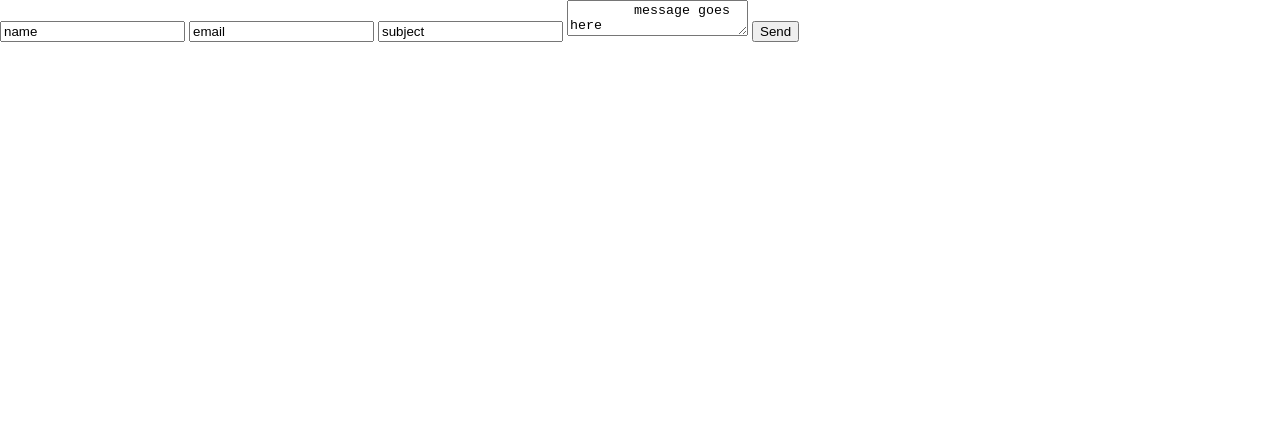
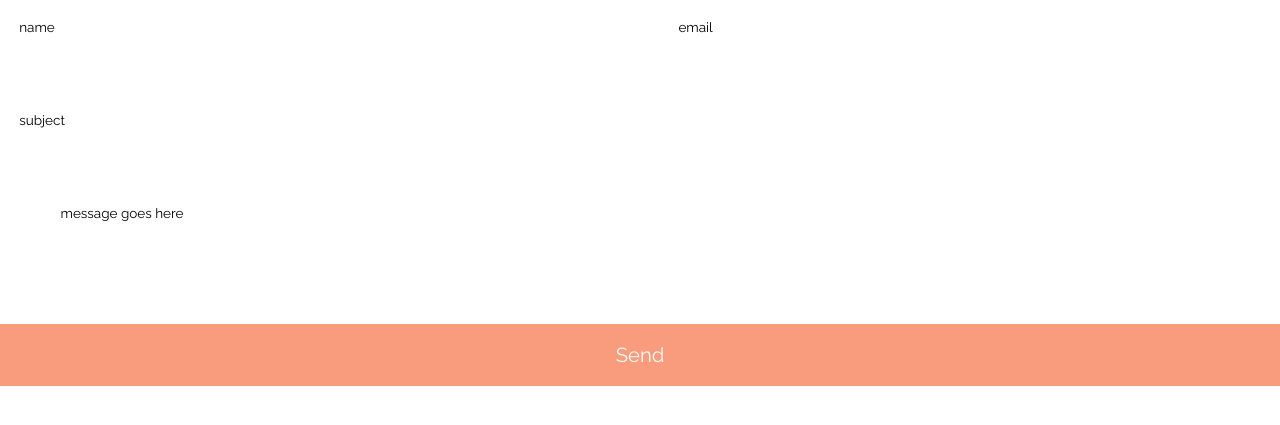
Before and after one commit to ryanfiller89/gabfolio, a Jekyll site: the page built from contact.md, in a window 1280 px wide. Shown: the top 425 px of the page. Built offline with Jekyll 4.4.1, drawn with Linux system fonts in a browser that asks for light colours.

Commit message:
adds markup to and styles contact form

```diff
--- a/_layouts/contact.html
+++ b/_layouts/contact.html
@@ -1,3 +1,7 @@
+<head>
+    <link rel="stylesheet" href="/assets/css/main.css">
+</head>
+
 <style>
     body {
         margin: 0 !important;
--- a/assets/_scss/components/contact-form.scss
+++ b/assets/_scss/components/contact-form.scss
@@ -1,4 +1,42 @@
 iframe.contact-form {
     border: 0;
-    background: green;
+    height: 900px;
 }
+
+form.contact {
+    background-color: none;
+
+    .contact__row {
+        width: 100%;
+        display: flex;
+        justify-content: space-between;
+
+        .contact__row--half {
+            display: block;
+            width: calc(50% - #{$spacing}/2);
+            margin-bottom: $spacing;
+        }
+
+        .contact__row--full {
+            display: block;
+            width: 100%;
+            margin-bottom: $spacing;
+        }
+    }
+
+    input, textarea, .contact__row__button  {
+        font-size: .75em;
+        @include body-font;
+        border: none;
+        padding: $spacing/2;
+    }
+
+    textarea {
+        resize: none;
+        height: 100px;
+    }
+
+    .button {
+        @include button--secondary;
+    }
+}
--- a/contact.md
+++ b/contact.md
@@ -5,13 +5,21 @@ permalink: /contact/
 ---
 
 <form action="https://formspree.io/ryanfiller89@gmail.com" method="POST" class="contact">
-    <input type="text" name="name" value="name">
-    <input type="email" name="_replyto" value="email">
-    <input type="text" name="_subject" value="subject" />
-    <textarea type="text" name="_message" value="subject">
-        message goes here
-    </textarea>
+    <div class="contact__row">
+        <input class="contact__row--half" type="text" name="name" value="name">
+        <input class="contact__row--half" type="email" name="_replyto" value="email">
+    </div>
+    <div class="contact__row">
+        <input class="contact__row--full" type="text" name="_subject" value="subject" />
+    </div>
+    <div class="contact__row">
+        <textarea class="contact__row--full" type="text" name="_message" value="subject">
+            message goes here
+        </textarea>
+    </div>
     <input type="text" name="_gotcha" style="display:none" />
     <input type="hidden" name="_next" value="/contact-success" />
-    <input type="submit" value="Send">
+    <div class="contact__row">
+        <input class="contact__row--full button" type="submit" value="Send" />
+    </div>
 </form>
```
